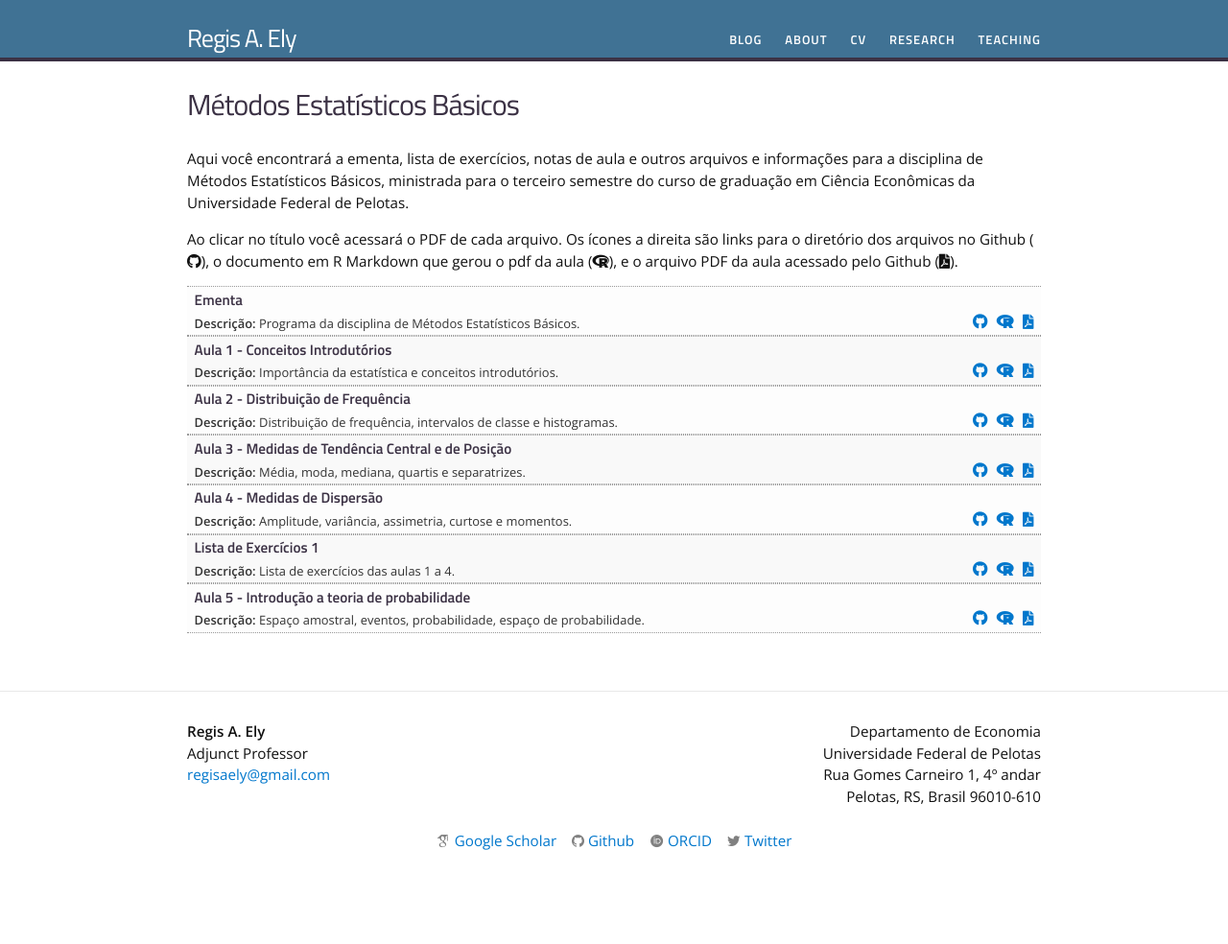
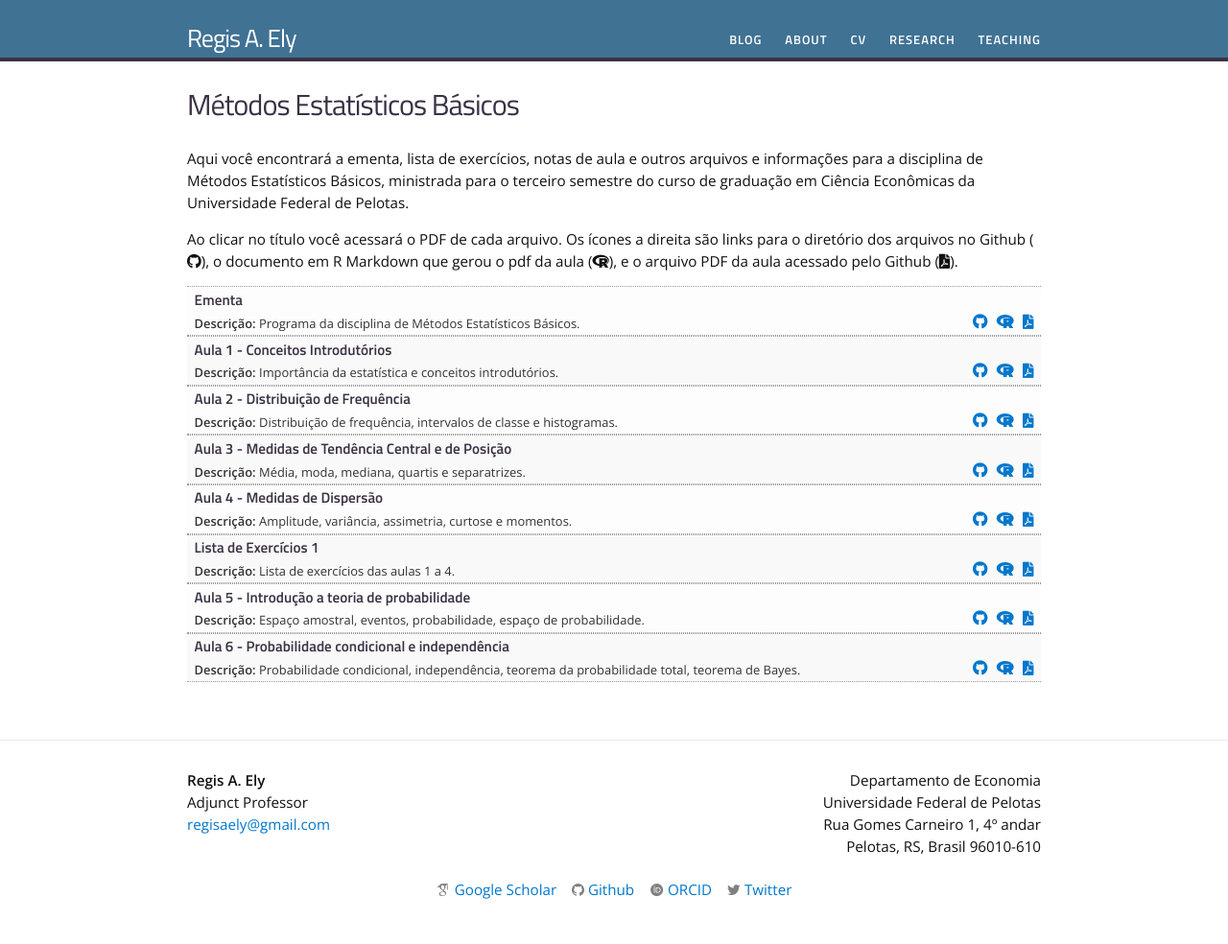
Before and after one commit to regisely/regisely.github.io, a Jekyll site: the page built from teaching/basicstat.md, in a window 1280 px wide. Shown: the whole page at 96% size. Built offline with Jekyll 4.4.1, drawn with Linux system fonts in a browser that asks for light colours; nearby versions of some CDN libraries; some web fonts are replaced; before the commit the page ends 933 px from its top, so only the background shows below that.

Commit message:
basicstat aula 6 data

```diff
--- a/_data/basicstat.yml
+++ b/_data/basicstat.yml
@@ -32,3 +32,8 @@
   filename: basicstat-aula5
   dirname: teaching/basicstat
   tldr: "Espaço amostral, eventos, probabilidade, espaço de probabilidade."
+
+- title: "Aula 6 - Probabilidade condicional e independência"
+  filename: basicstat-aula6
+  dirname: teaching/basicstat
+  tldr: "Probabilidade condicional, independência, teorema da probabilidade total, teorema de Bayes."
```
